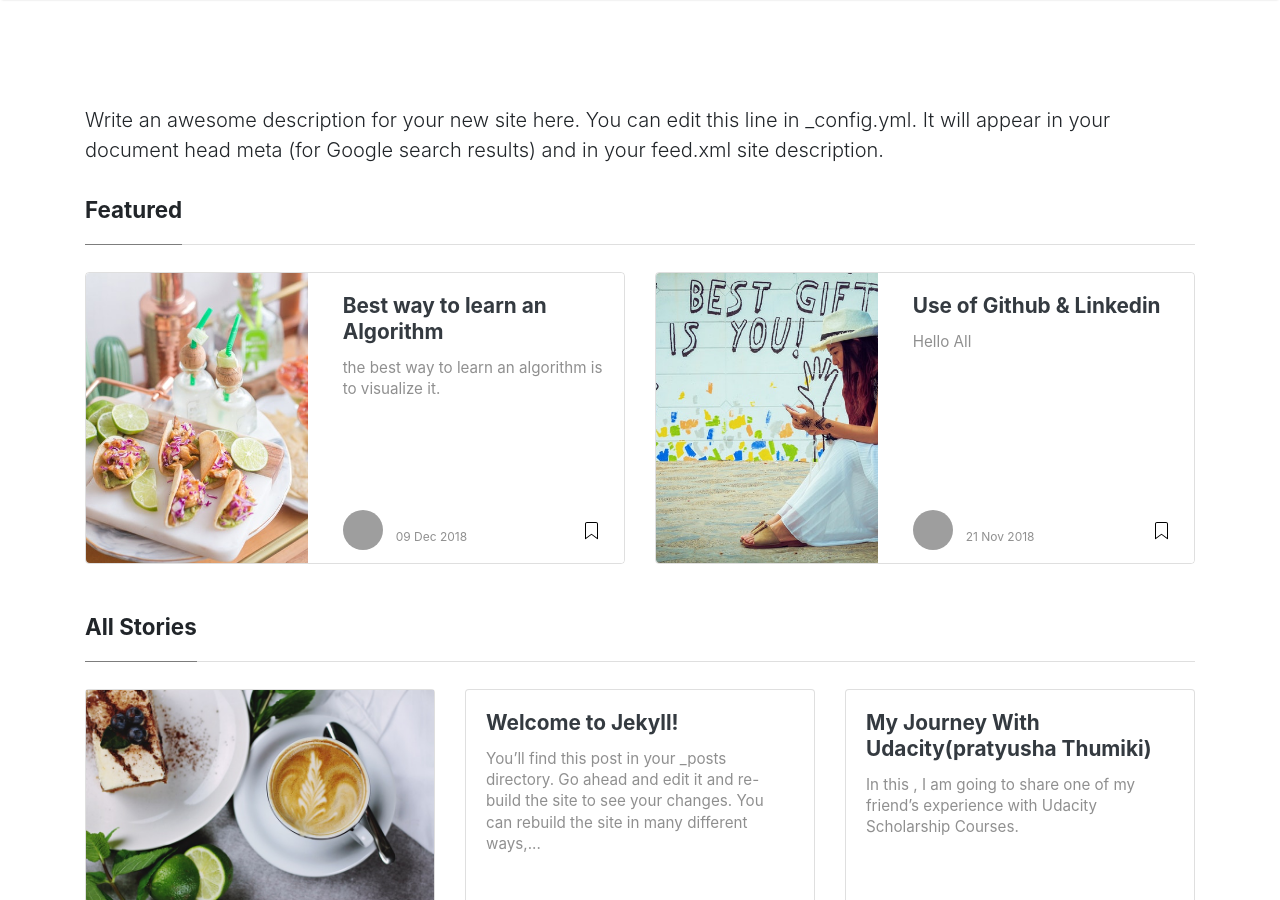
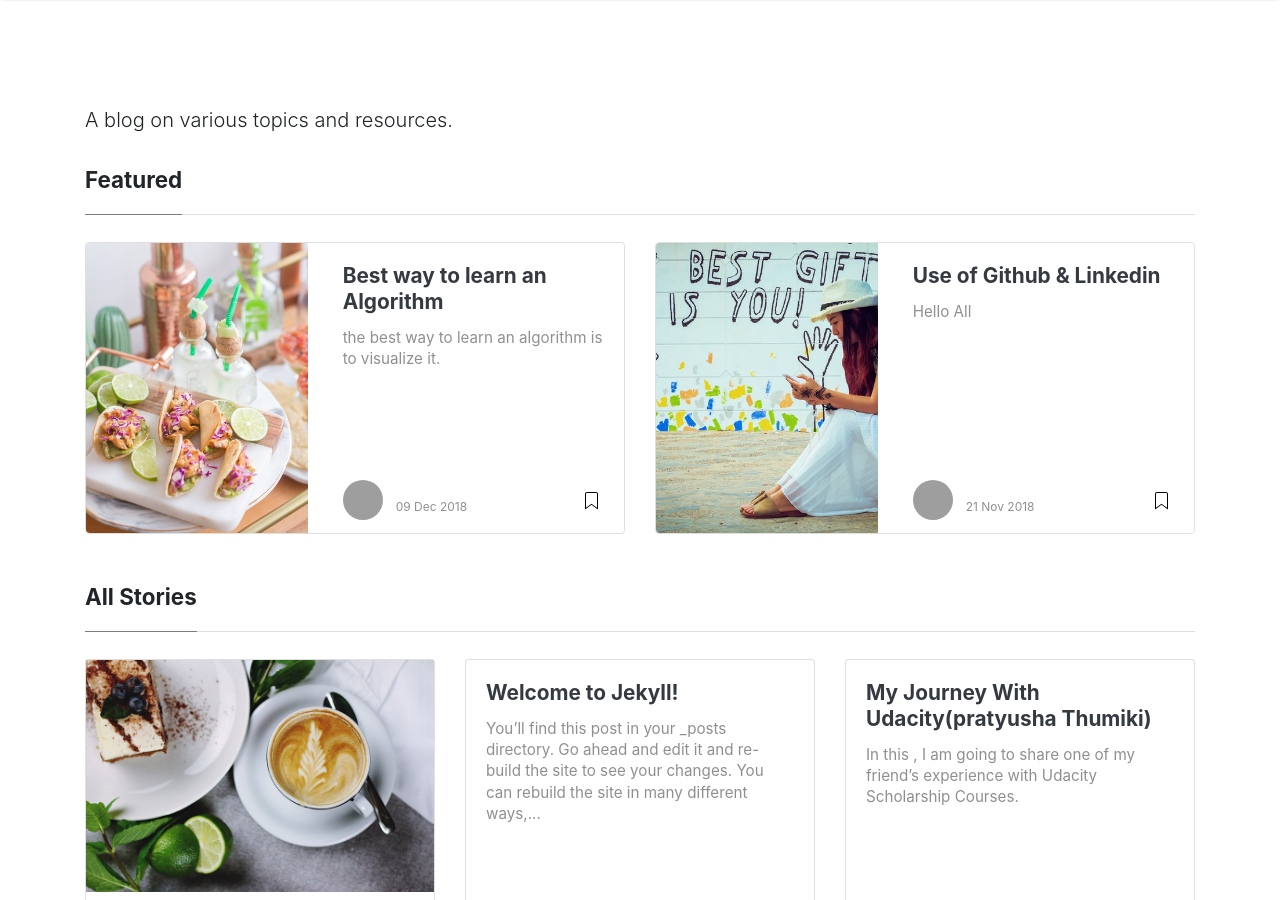
Before and after one commit to StarkSources/myblog, a Jekyll site: the page built from index.html, in a window 1280 px wide and 900 px high. Built offline with Jekyll 4.4.1, drawn with Linux system fonts in a browser that asks for light colours; nearby versions of some CDN libraries; the list of posts is cut into pages by our own code; comment, search, counter and statistics services are not loaded; grey boxes are pictures that could not be loaded.

Commit message:
Update _config.yml

```diff
--- a/_config.yml
+++ b/_config.yml
@@ -13,12 +13,10 @@
 # you will see them accessed via {{ site.title }}, {{ site.email }}, and so on.
 # You can create any custom variable you would like, and they will be accessible
 # in the templates via {{ site.myvariable }}.
-title: Your awesome title
-email: your-email@example.com
+title: My Blog
+email:
 description: >- # this means to ignore newlines until "baseurl:"
-  Write an awesome description for your new site here. You can edit this
-  line in _config.yml. It will appear in your document head meta (for
-  Google search results) and in your feed.xml site description.
+  A blog on various topics and resources.
 baseurl: "/myblog" # the subpath of your site, e.g. /blog
 url: "" # the base hostname & protocol for your site, e.g. http://example.com
 twitter_username: jekyllrb
```
